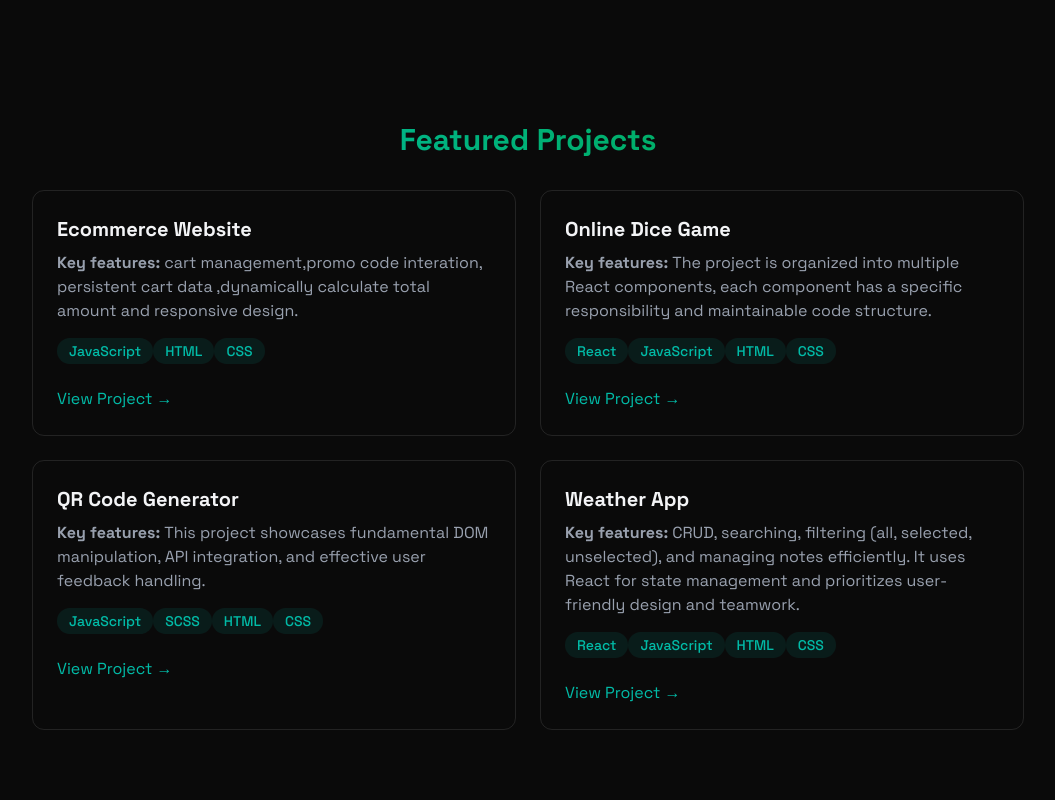
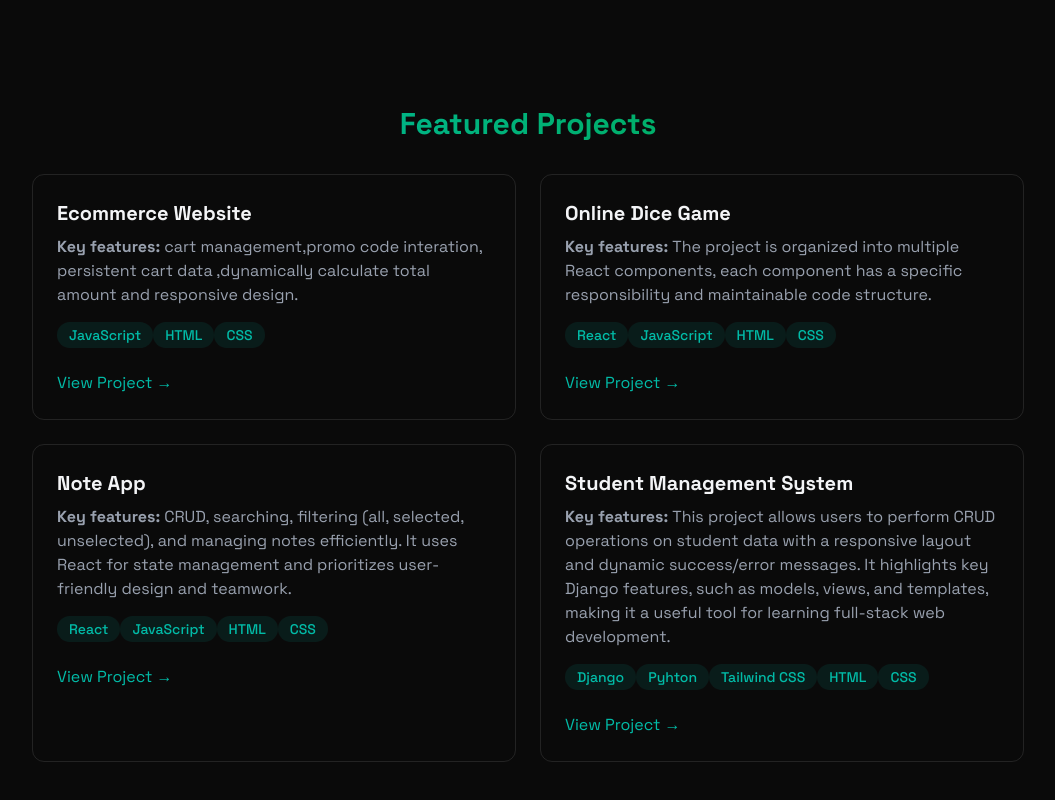
Before and after one commit to Shad-Islam/my-portfolio, a React (Vite) app: page / in a window 1280 px wide. Shown: the part 1714-2514 px from the top of the page, without its empty margins (112-1167 px from the left). Built offline with nearby package versions, Linux system fonts and the light colour scheme.

Commit message:
Update projects

```diff
--- a/src/components/section/Projects.jsx
+++ b/src/components/section/Projects.jsx
@@ -65,35 +65,9 @@ export const Projects = () => {
             </div>
           </div>
             {/* third project */}
+
             <div className="p-6 rounded-xl border border-white/10 hover:-translate-y-1 hover:border-teal-500/30 hover:shadow-[0_0_15px_rgba(20,184,166,0.2)] transition-all">
-            <h3 className="text-xl font-bold mb-2">QR Code Generator </h3>
-            <p className="text-gray-400 mb-4">
-                <strong>Key features: </strong>
-                This project showcases fundamental DOM manipulation, API integration, and effective user feedback handling.
-            </p>
-
-            <div>
-                {["JavaScript","SCSS","HTML","CSS"].map((skill, key) => (
-                   <span
-                   key={key}
-                   className="bg-teal-500/10 text-teal-500 py-1 px-3 rounded-full text-sm font-medium hover:bg-teal-500/20
-                   hover:shadow-[0_0_15px_rgba(20,184,166,0.2)] transition"
-                 >
-                   {skill}
-                 </span>
-                ))}
-            </div>
-            <div className="flex justify-between items-center mt-2">
-                <a href="https://shad-islam.github.io/QR-code-generator/"
-                target="_blank"
-                rel="noopener noreferrer"
-                className="text-teal-500 hover:text-teal-400 transition duration-200 mt-4 inline-block">
-                View Project → </a>
-            </div>
-          </div>
-            {/* fourth project */}
-            <div className="p-6 rounded-xl border border-white/10 hover:-translate-y-1 hover:border-teal-500/30 hover:shadow-[0_0_15px_rgba(20,184,166,0.2)] transition-all">
-            <h3 className="text-xl font-bold mb-2">Weather App </h3>
+            <h3 className="text-xl font-bold mb-2">Note App </h3>
             <p className="text-gray-400 mb-4">
                 <strong>Key features: </strong>
                 CRUD, searching, filtering (all, selected, unselected), and managing notes efficiently. It uses React for state management and prioritizes user-friendly design and teamwork.
@@ -118,6 +92,35 @@ export const Projects = () => {
                 View Project → </a>
             </div>
           </div>
+                     {/* fourth project */}
+
+         <div className="p-6 rounded-xl border border-white/10 hover:-translate-y-1 hover:border-teal-500/30 hover:shadow-[0_0_15px_rgba(20,184,166,0.2)] transition-all">
+            <h3 className="text-xl font-bold mb-2">Student Management System </h3>
+            <p className="text-gray-400 mb-4">
+                <strong>Key features: </strong>
+                This project allows users to perform CRUD operations on student data with a responsive layout and dynamic success/error messages. It highlights key Django features, such as models, views, and templates, making it a useful tool for learning full-stack web development.
+            </p>
+
+            <div>
+                {["Django","Pyhton","Tailwind CSS","HTML","CSS",].map((skill, key) => (
+                   <span
+                   key={key}
+                   className="bg-teal-500/10 text-teal-500 py-1 px-3 rounded-full text-sm font-medium hover:bg-teal-500/20
+                   hover:shadow-[0_0_15px_rgba(20,184,166,0.2)] transition"
+                 >
+                   {skill}
+                 </span>
+                ))}
+            </div>
+            <div className="flex justify-between items-center mt-2">
+                <a href="https://student-management-65p0.onrender.com/"
+                target="_blank"
+                rel="noopener noreferrer"
+                className="text-teal-500 hover:text-teal-400 transition duration-200 mt-4 inline-block">
+                View Project → </a>
+            </div>
+          </div>
+
         </div>
       </div>
     </section>
```
